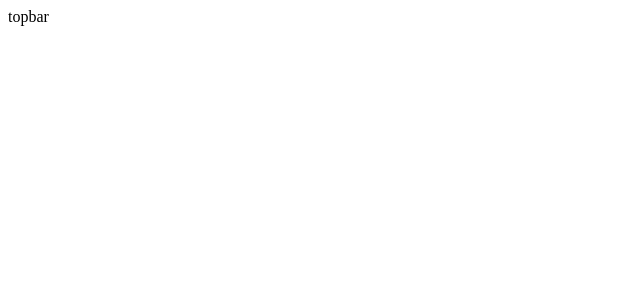
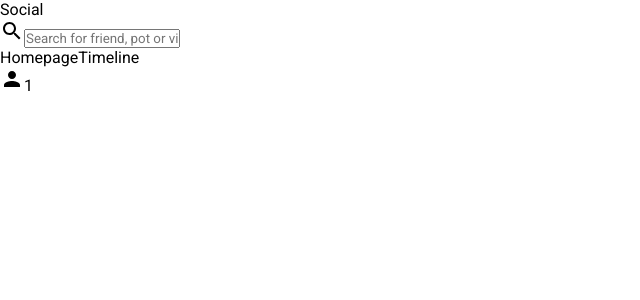
Before and after one commit to hamz-aa/react-projects, a React (Create React App) app in the folder social-media-app/: page / in a window 1280 px wide. Shown: the top 300 px of the page, without its empty margins (0-640 px from the left). Built offline with nearby package versions, Linux system fonts and the light colour scheme.

Commit message:
working on topbar

```diff
--- a/social-media-app/public/index.html
+++ b/social-media-app/public/index.html
@@ -8,6 +8,7 @@
       name="description"
       content="Web site created using create-react-app"
     />
+    <link rel="stylesheet" href="style.css" />
     <title>Social Media App</title>
   </head>
   <body>
--- a/social-media-app/src/components/topbar/Topbar.js
+++ /dev/null
@@ -1,5 +0,0 @@
-import "./topbar.css";
-
-export default function Topbar() {
-  return <div>topbar</div>;
-}
--- /dev/null
+++ b/social-media-app/src/components/topbar/Topbar.jsx
@@ -0,0 +1,34 @@
+import "./topbar.css";
+import { Person, Search } from "@mui/icons-material";
+
+export default function Topbar() {
+  return (
+    <div className="topbar-container">
+      <div className="topbar-left">
+        <span className="logo">Social</span>
+      </div>
+      <div className="topbar-center">
+        <div className="search-bar">
+          <Search />
+          <input
+            type="text"
+            placeholder="Search for friend, pot or video"
+            className="search-input"
+          />
+        </div>
+      </div>
+      <div className="topbar-right">
+        <div className="topbar-links">
+          <span className="topbar-link">Homepage</span>
+          <span className="topbar-link">Timeline</span>
+        </div>
+        <div className="topbar-icons">
+          <div className="topbar-icon-item">
+            <Person />
+            <span className="topbar-icon-badge">1</span>
+          </div>
+        </div>
+      </div>
+    </div>
+  );
+}
```
